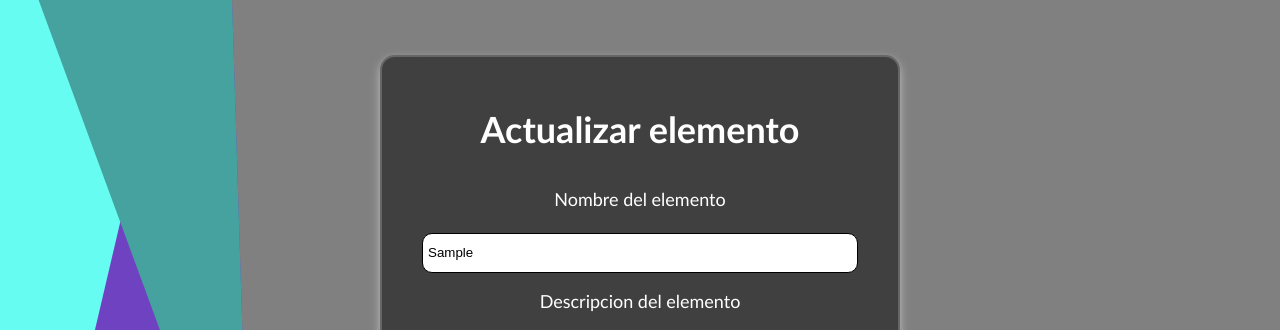
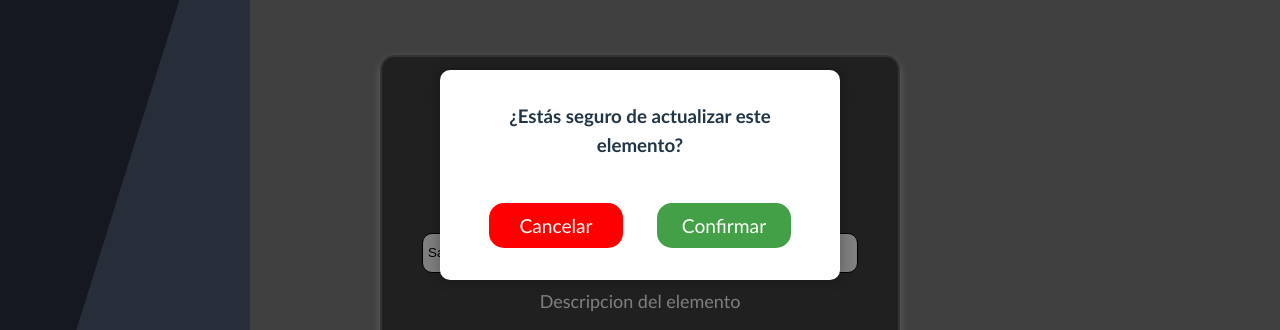
Before and after one commit to Luis-Pizano/NEW-HORIZONT, a React (Vite) app in the folder new_horizont/: page /Actualizar-tema/1 in a window 1280 px wide. Both pictures are taken after typing "Sample", "Sample" into the empty fields and a click on the button "Subir". Shown: the part 225-555 px from the top of the page. Built offline with nearby package versions, Linux system fonts and the light colour scheme; no server answers.

Commit message:
Se agrega a modal de confirmación en modulo editar

```diff
--- a/new_horizont/src/components/update_tema.jsx
+++ b/new_horizont/src/components/update_tema.jsx
@@ -1,15 +1,17 @@
-import React, { useState, useRef, useEffect  } from "react";
+import React, { useState, useRef, useEffect } from "react";
 import { Navigate, useNavigate, useParams } from "react-router-dom";
 import styles from "../styles/update_tema.module.css"
 
 const UpdatefromTema = () => {
 
+    const [showModal, setShowModal] = useState(false); // Estado para modal de confirmación
+
     const [previewUrl, setPreviewUrl] = useState(null);
     const [error, setError] = useState("");
 
-    const {id} = useParams();
+    const { id } = useParams();
 
-    const [formData,setFormData] = useState({
+    const [formData, setFormData] = useState({
         nombre: "",
         descripcion: "",
         file: ""
@@ -79,8 +81,14 @@ const UpdatefromTema = () => {
         });
     };
 
-    const handleSave = async (e) => {
+    // Editar tema
+    const saveChanges = async (e) => {
         e.preventDefault(); // Evita que recargue la página
+
+         if (!formData.file) {
+        alert("Debes seleccionar una imagen antes de continuar.");
+        return;
+    }
 
         const formDataToSend = new FormData();
         formDataToSend.append("nombre", formData.nombre);
@@ -94,6 +102,7 @@ const UpdatefromTema = () => {
             });
 
             const data = await response.json();
+
             if (response.ok) {
                 setPreviewUrl(null);
                 if (clear.current) clear.current.value = null;
@@ -105,24 +114,31 @@ const UpdatefromTema = () => {
         } catch (error) {
             alert(`Error del servidor: ${error}`);
             console.error("Error del servidor:", error);
+        } finally {
+            setShowModal(false);
         }
     };
 
+    const Modal = (e) => {
+        e.preventDefault();
+        setShowModal(true);
+    };
 
-    return(
+
+
+    return (
         <div className={styles.fondo}>
             <div className={styles.row_1}></div>
             <div className={styles.row_2}></div>
-        <div className={styles.row_3}></div>
             <div className={styles.container}>
                 <div className={styles.contenido}>
-                            <form onSubmit={handleSave} className={styles.form}>
+                    <form onSubmit={Modal} className={styles.form}>
                         <h2>Actualizar elemento</h2>
                         <label htmlFor="#">Nombre del elemento</label>
                         <input type="text" name="nombre" id="nombre" onChange={inputsave} value={formData.nombre} />
                         <label htmlFor="#">Descripcion del elemento</label>
                         <textarea name="descripcion" id="descripcion" className={styles.descripcion} onChange={inputsave} placeholder="Añade una descripción" value={formData.descripcion}></textarea>
-                                <input type="file" name="file" id="file" onChange={handleFileChange} ref = {clear} />
+                        <input type="file" name="file" id="file" onChange={handleFileChange} ref={clear} />
                         <div className={styles.previsualizar}>
                             <img src={previewUrl} alt="" width="250" />
                         </div>
@@ -134,8 +150,21 @@ const UpdatefromTema = () => {
                     </form>
                 </div>
             </div>
+            {showModal && (
+                <div className={styles.modalOverlay}>
+                    <div className={styles.modal}>
+                        <h3>¿Estás seguro de actualizar este elemento?</h3>
+                        <div className={styles.modalButtons}>
+                            <button onClick={() => setShowModal(false)} className={styles.cancelar}>Cancelar</button>
+                            <button onClick={saveChanges} className={styles.submit}>Confirmar</button>
+                        </div>
+                    </div>
+                </div>
+            )}
+
         </div>
     );
+
 }
 
 export default UpdatefromTema;
--- a/new_horizont/src/styles/update_tema.module.css
+++ b/new_horizont/src/styles/update_tema.module.css
@@ -23,37 +23,25 @@
 .row_1 {
     position: fixed;
     left: 0;
-    right: 0;
     z-index: 10;
     height: 100%;
     width: 250px;
-    background-color: #66fcf1;
-    clip-path: polygon(0 0, 90% 0, 15% 100%, 0% 100%);
-
+    background-color: #2D3142;
+    clip-path: polygon(0 0, 100% 0, 0 100%);
 }
 
 .row_2 {
     position: fixed;
     left: 0;
-    right: 0;
-    z-index: 10;
+    z-index: 9;
     height: 100%;
     width: 250px;
-    background-color: 	#45a29e;
-    clip-path: polygon(0 0, 90% 0, 100% 100%, 0% 15%);
-
+    background-color: #4F5D75;
+    clip-path: polygon(100% 0, 100% 100%, 0 100%);
 }
 
-.row_3 {
-    position: fixed;
-    left: 0;
-    right: 0;
-    z-index: 3;
-    height: 100%;
-    width: 250px;
-    background-color: #6f42c1;
-    clip-path: polygon(0 0, 90% 0, 100% 100%, 0% 100%);
-}
+
+
 
 form h2{
     color: #fff;
@@ -159,3 +147,32 @@ form h2{
         display: none;
     }
 }
+
+.modalOverlay {
+    position: fixed;
+    top: 0;
+    left: 0;
+    width: 100vw;
+    height: 100vh;
+    background-color: rgba(0, 0, 0, 0.5);
+    display: flex;
+    align-items: center;
+    justify-content: center;
+    z-index: 1000;
+}
+
+.modal {
+    background-color: white;
+    padding: 2rem;
+    border-radius: 10px;
+    box-shadow: 0 0 15px rgba(0,0,0,0.3);
+    text-align: center;
+    max-width: 400px;
+    width: 80%;
+}
+
+.modalButtons {
+    display: flex;
+    justify-content: space-around;
+    margin-top: 1.5rem;
+}
```
Lines whose indentation alone changed are shown as unchanged.
